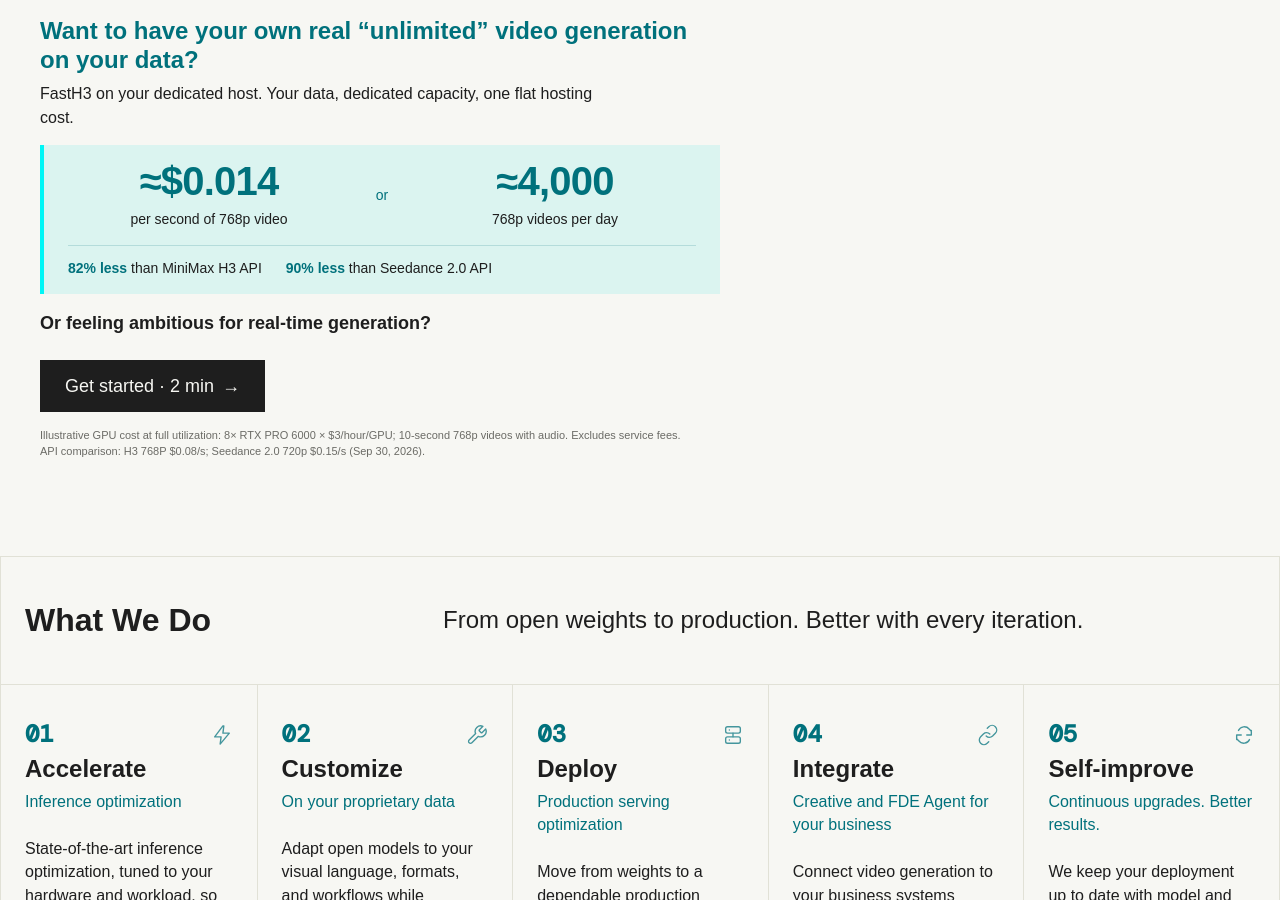
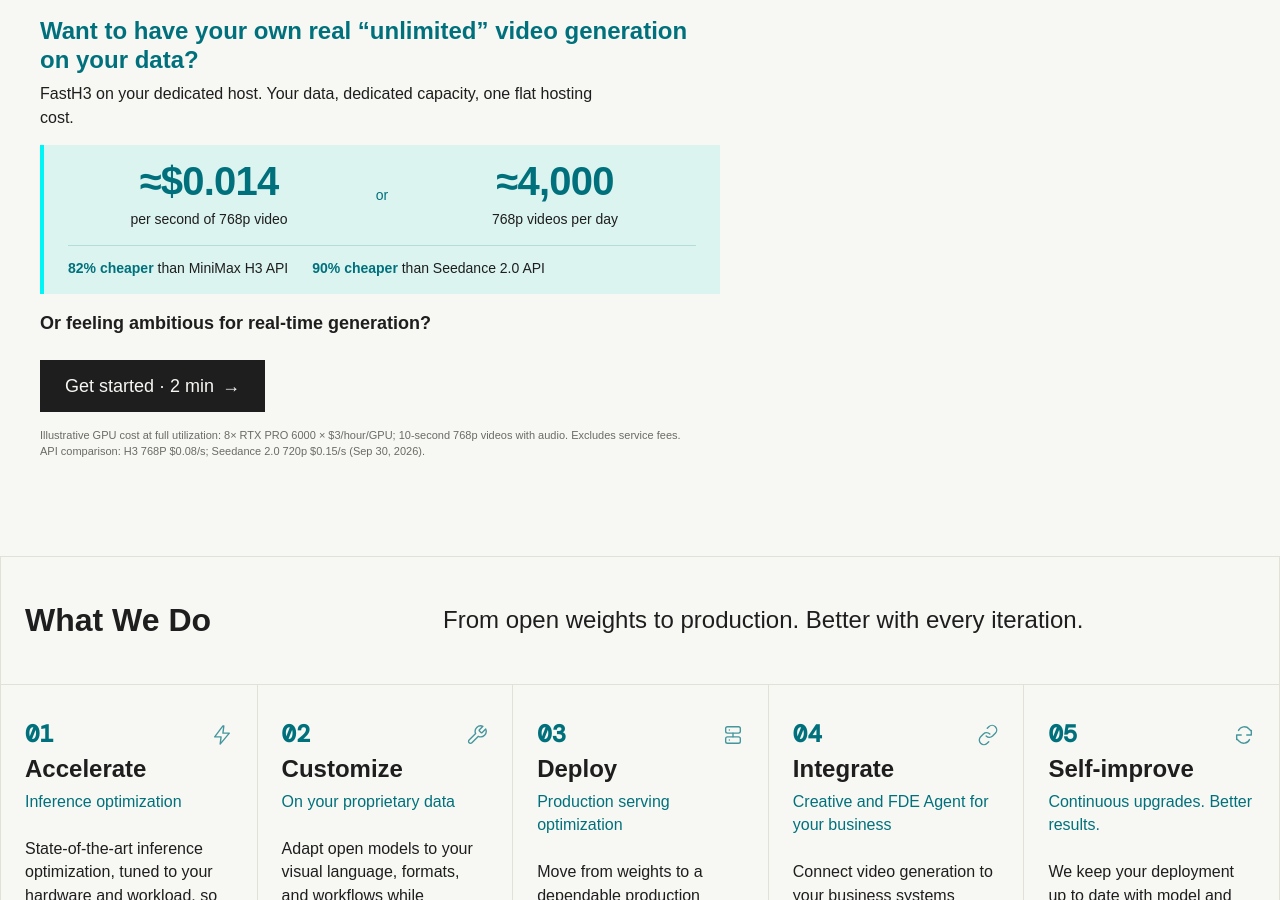
Before and after one commit to Nuva-Lab/Nuva-Lab.github.io, a Jekyll site: the page index.html, which Jekyll copies as it is, in a window 1280 px wide and 900 px high, scrolled down 555 px. Built offline with Jekyll 4.4.1, drawn with Linux system fonts in a browser that asks for light colours; some web fonts are replaced.

Commit message:
Clarify that API comparisons refer to price (#28)

```diff
--- a/index.html
+++ b/index.html
@@ -87,8 +87,8 @@
                   <p class="price-callout__rate"><strong>≈4,000</strong><span>768p videos per day</span></p>
                 </div>
                 <ul class="price-callout__compare">
-                  <li><strong>82% less</strong> than MiniMax H3 API</li>
-                  <li><strong>90% less</strong> than Seedance 2.0 API</li>
+                  <li><strong>82% cheaper</strong> than MiniMax H3 API</li>
+                  <li><strong>90% cheaper</strong> than Seedance 2.0 API</li>
                 </ul>
               </div>
               <p class="waitlist__followup">Or feeling ambitious for real-time generation?</p>
```
